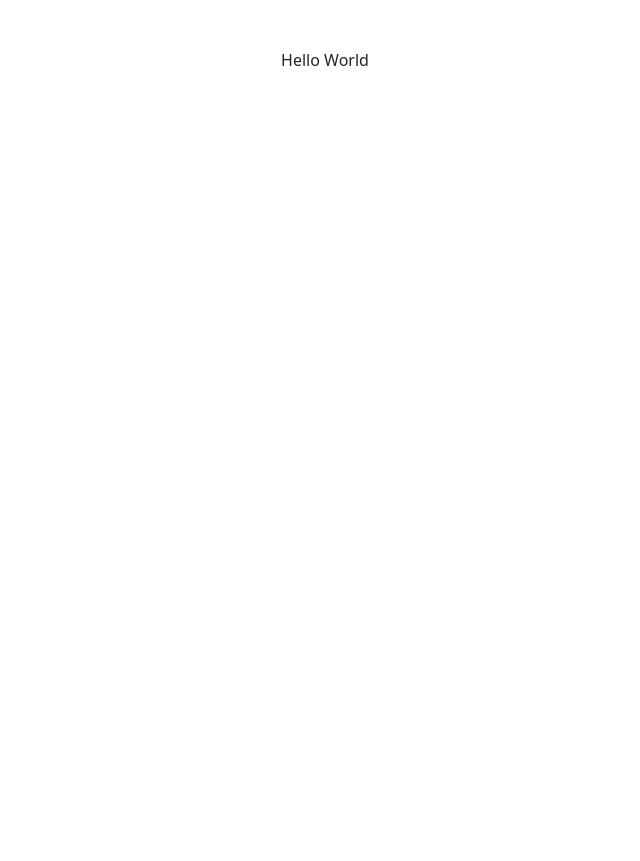
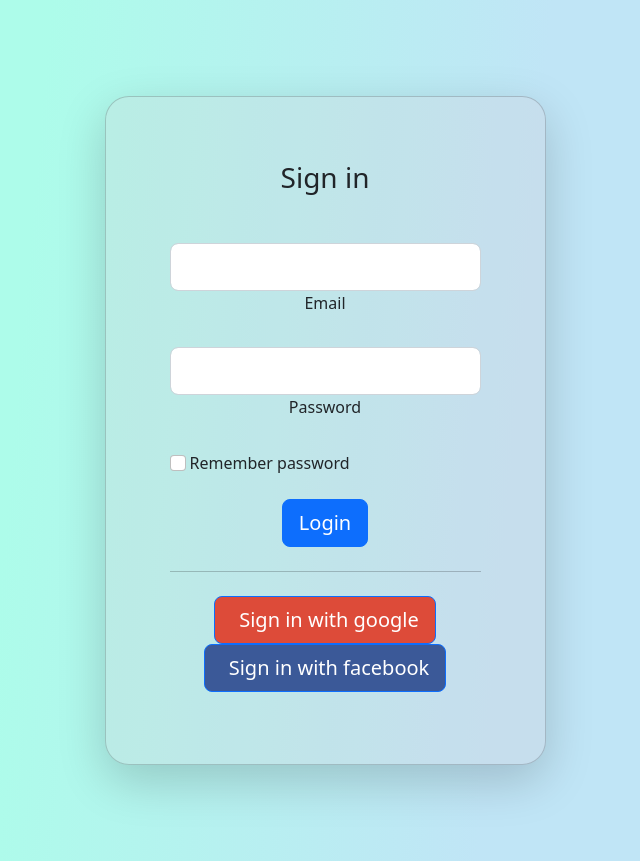
Before and after one commit to Donna-Sayos/theme-practice, a React (Create React App) app: page / in a window 1280 px wide. Shown: the whole page, without its empty margins (315-955 px from the left). Before the commit the page ends 800 px from the top, so only its background shows below. Built offline with nearby package versions, Linux system fonts and the light colour scheme.

Commit message:
form added

```diff
--- a/src/App.js
+++ b/src/App.js
@@ -1,8 +1,11 @@
+import "./styles.css";
+
+import Form from "./component/form/Form";
 
 export default function App() {
   return (
-    <div className="container text-center mt-5">
-      Hello World
+    <div className="container mt-5">
+      <Form />
     </div>
   );
 }
--- /dev/null
+++ b/src/component/form/Form.js
@@ -0,0 +1,79 @@
+import DIAMOND from "../../component/assets/diamond.png";
+
+export default function Form() {
+  return (
+    <section >
+      <div className="container py-5 h-100">
+        <div className="row d-flex justify-content-center align-items-center h-100">
+          <div className="col-12 col-md-8 col-lg-6 col-xl-5">
+            <div className="form-container card shadow-lg p-3 mb-5">
+              <div className="card-body p-5 text-center">
+                <h3 className="mb-5">Sign in</h3>
+
+                <div className="form-outline mb-4">
+                  <input
+                    type="email"
+                    id="typeEmailX-2"
+                    className="form-control form-control-lg"
+                  />
+                  <label className="form-label" htmlFor="typeEmailX-2">
+                    Email
+                  </label>
+                </div>
+
+                <div className="form-outline mb-4">
+                  <input
+                    type="password"
+                    id="typePasswordX-2"
+                    className="form-control form-control-lg"
+                  />
+                  <label className="form-label" htmlFor="typePasswordX-2">
+                    Password
+                  </label>
+                </div>
+
+                <div className="form-check d-flex justify-content-start mb-4">
+                  <input
+                    className="form-check-input"
+                    type="checkbox"
+                    value=""
+                    id="form1Example3"
+                  />
+                  <label className="form-check-label mx-1" htmlFor="form1Example3">
+                    {" "}
+                    Remember password{" "}
+                  </label>
+                </div>
+
+                <button
+                  className="btn btn-primary btn-lg btn-block"
+                  type="submit"
+                >
+                  Login
+                </button>
+
+                <hr className="my-4" />
+
+                <button
+                  className="btn btn-lg btn-block btn-primary"
+                  style={{ background: "#dd4b39" }}
+                  type="submit"
+                >
+                  <i className="fab fa-google me-2"></i> Sign in with google
+                </button>
+                <button
+                  className="btn btn-lg btn-block btn-primary mb-2"
+                  style={{ background: "#3b5998" }}
+                  type="submit"
+                >
+                  <i className="fab fa-facebook-f me-2"></i>Sign in with
+                  facebook
+                </button>
+              </div>
+            </div>
+          </div>
+        </div>
+      </div>
+    </section>
+  );
+}
--- /dev/null
+++ b/src/styles.css
@@ -0,0 +1,8 @@
+body {
+    background-image: linear-gradient( 95deg, rgba(173,252,234,1) 27%, rgba(192,229,246,1) 64%);
+}
+
+.form-container {
+    border-radius: 1.5rem;
+    background-color: rgba(222,194,203, 0.2);
+}
```
Also changed, not shown: src/component/assets/diamond.png (added).
